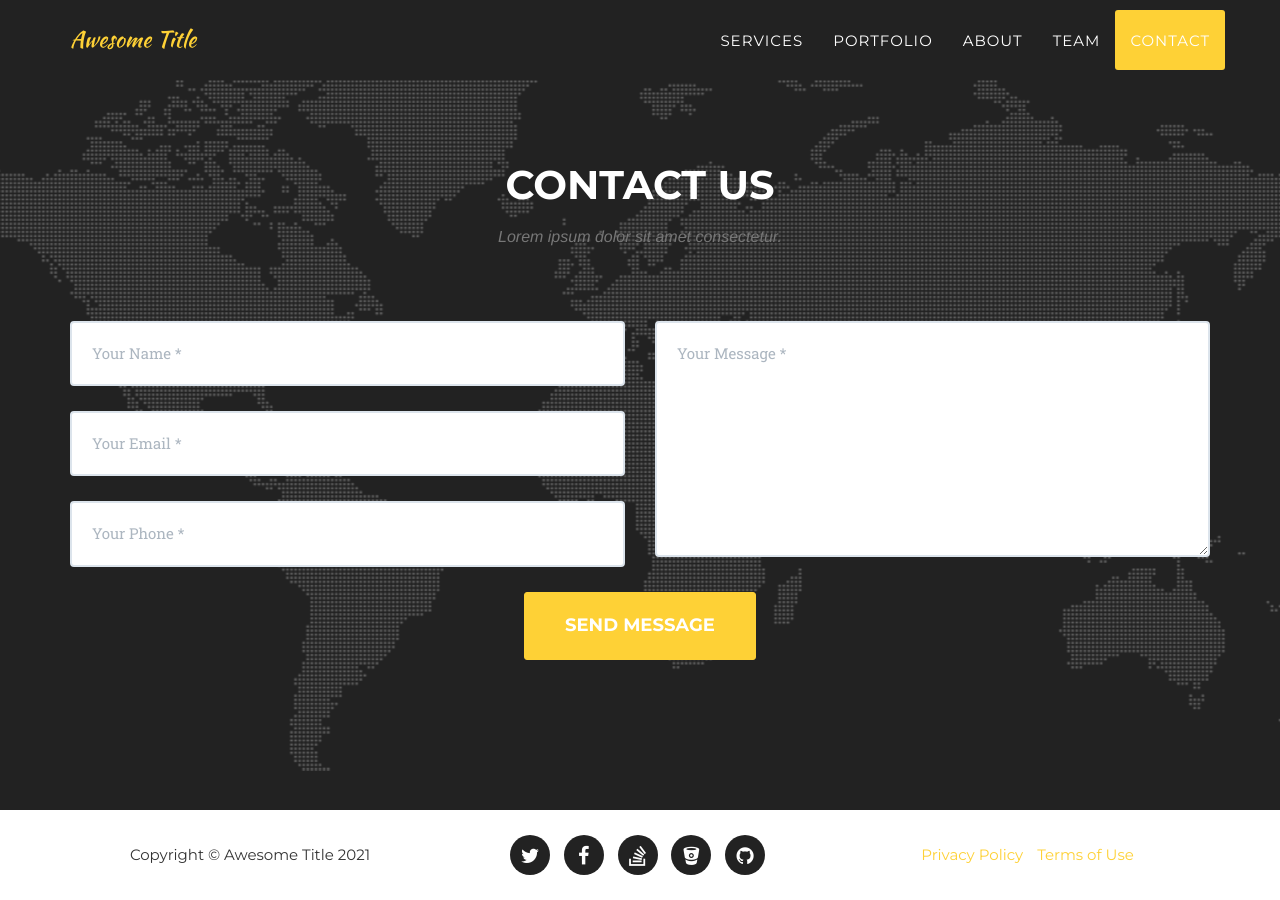
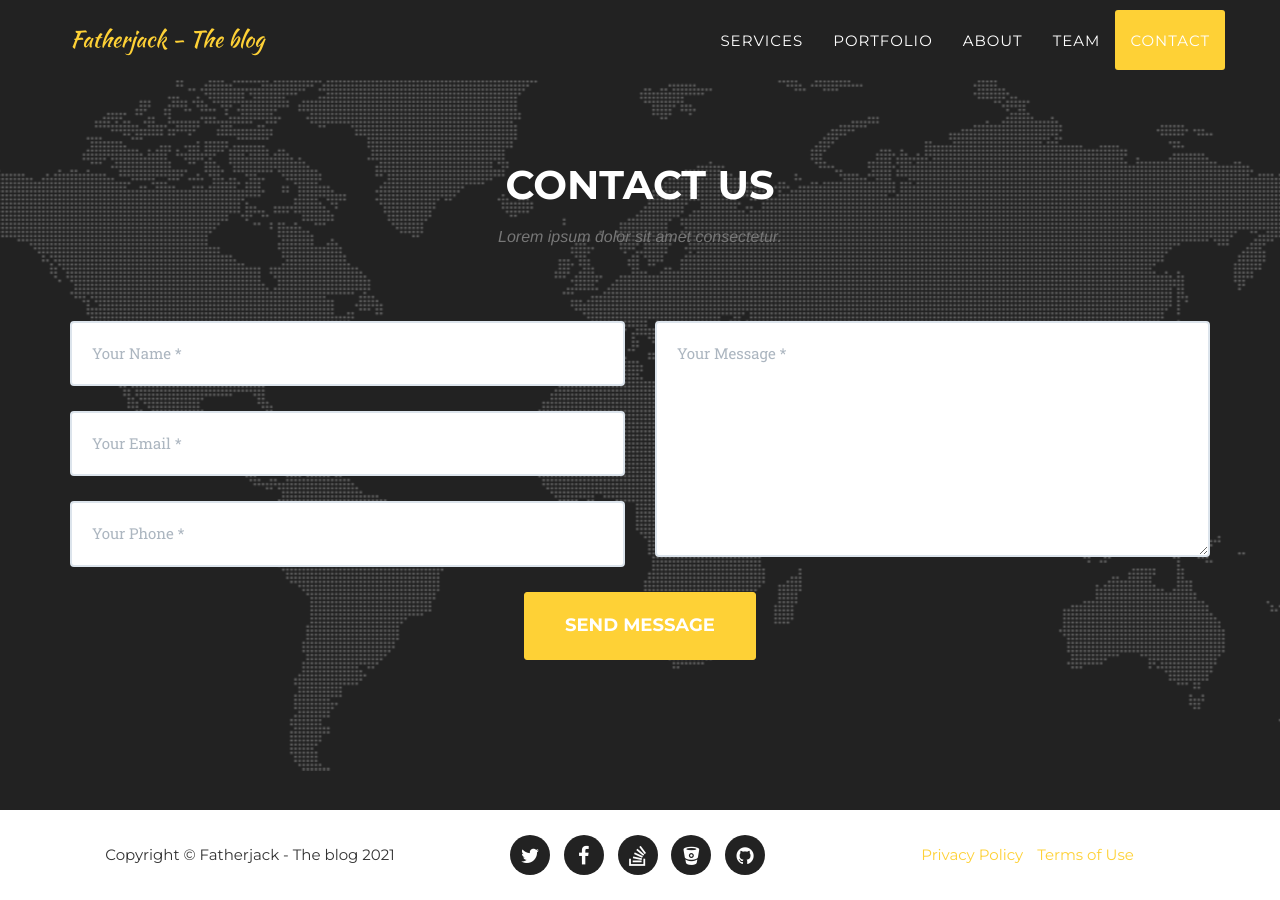
Before and after one commit to fatherjack/fatherjack, a Jekyll site: the page built from index.html, in a window 1280 px wide and 900 px high, scrolled down 5636 px. Built offline with Jekyll 4.4.1, drawn with Linux system fonts in a browser that asks for light colours; some web fonts are replaced.

Commit message:
Update _config.yml

```diff
--- a/_config.yml
+++ b/_config.yml
@@ -1,10 +1,11 @@
-url: https://y7kim.github.io
+url: https://fatherjack.github.io
 baseurl: /agency-jekyll-theme/
 
 # Site settings
-title: Awesome Title
-email: your-email@domain.com
-description: "Write an awesome description for your new site here. You can edit this line in _config.yml. It will appear in your document head meta (for Google search results) and in your feed.xml site description."
+title: Fatherjack - The blog
+email: tba
+description: "Write an awesome description for your new site here. You can edit this line in _config.yml.
+It will appear in your document head meta (for Google search results) and in your feed.xml site description."
 
 
 # Team names, titles and social links
```
